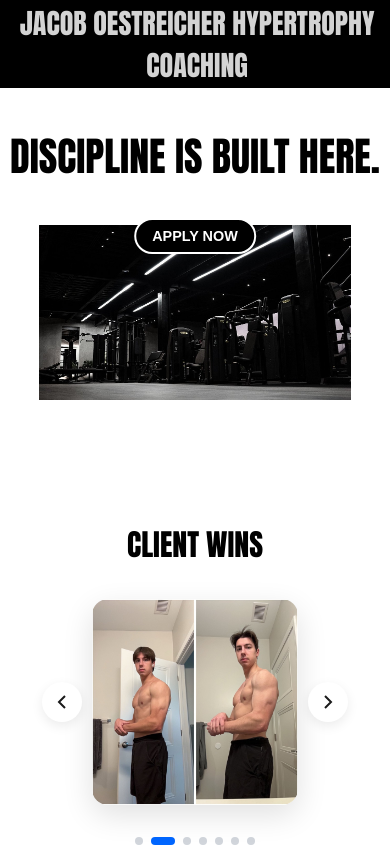
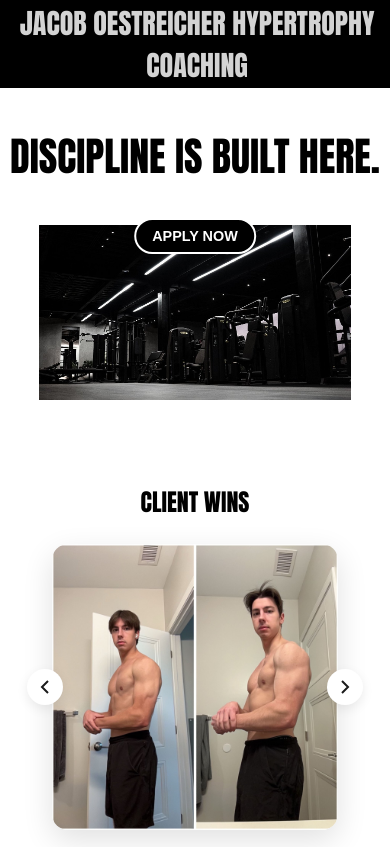
Before and after one commit to mikethebike222/Personal-Trainer-App, a React (Vite) app in the folder frontend/: page / in a window 390 px wide. Shown: the top 847 px of the page. Built offline with nearby package versions, Linux system fonts and the light colour scheme.

Commit message:
orientation

```diff
--- a/frontend/src/components/components_apply/Back.module.css
+++ b/frontend/src/components/components_apply/Back.module.css
@@ -1,6 +1,4 @@
 /* Styles for the back navigation button */
-/* Back.module.css - Original positioning with modern styling */
-
 .backbuttonstyle {
     position: absolute;
     top: 0.5%;
--- a/frontend/src/components/components_home/Client.module.css
+++ b/frontend/src/components/components_home/Client.module.css
@@ -118,3 +118,36 @@
       padding: 0 60px;
   }
 }
+
+@media (max-width: 600px) {
+  .clientContainer {
+      padding: 3rem 0;
+  }
+
+  .clientText {
+      font-size: clamp(24px, 6vw, 36px);
+      margin-bottom: 1.5rem;
+  }
+
+  .carouselContainer {
+      padding: 0 20px;
+  }
+
+  .carouselImage {
+      max-width: 100%;
+      width: 100%;
+  }
+
+  .carouselButton {
+      width: 36px;
+      height: 36px;
+  }
+
+  .carouselButton.prev {
+      left: -5px;
+  }
+
+  .carouselButton.next {
+      right: -5px;
+  }
+}
--- a/frontend/src/components/components_home/SellingPoint.module.css
+++ b/frontend/src/components/components_home/SellingPoint.module.css
@@ -1,7 +1,4 @@
 /* Styles for the coach background section */
-
-/* SellingPoint.module.css - Enhanced styling */
-
 .inspireContainer {
     display: flex;
     align-items: center;
--- a/frontend/src/components/components_home/TrainingPlan.module.css
+++ b/frontend/src/components/components_home/TrainingPlan.module.css
@@ -100,7 +100,6 @@
 
     .trainingPlanHead {
         font-size: clamp(24px, 5vw, 36px);
-        padding: 0 1rem;
     }
 
     .trainingPlanText {
```
